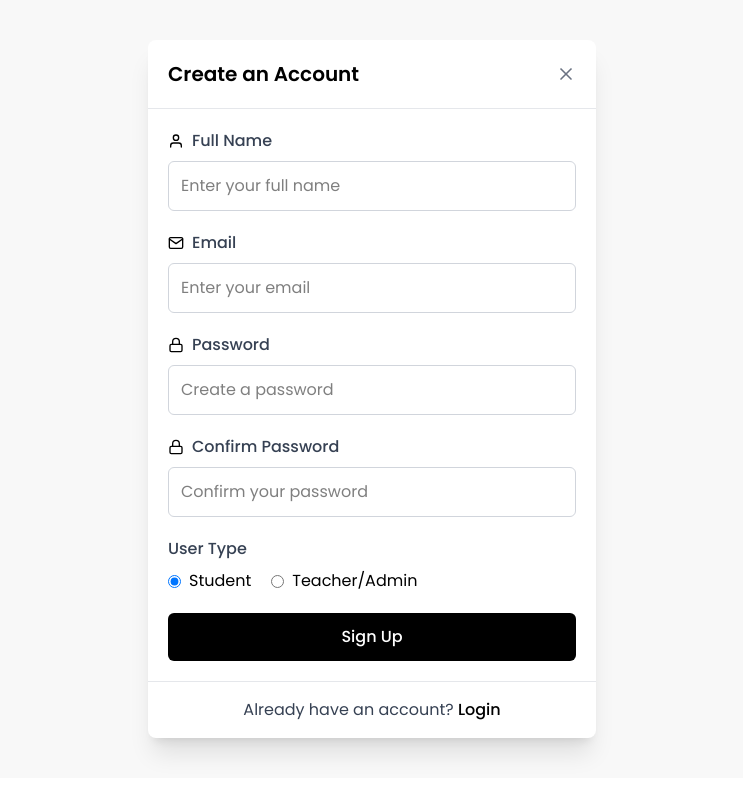
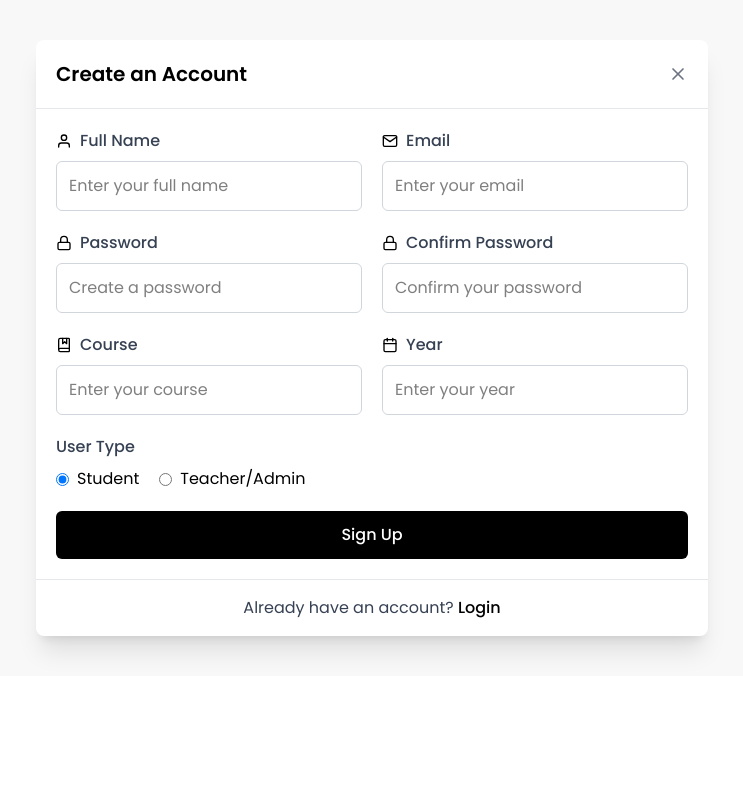
Before and after one commit to abhishekkhatale/final-year-project, a React (Vite) app: page /signup in a window 1280 px wide. Shown: the whole page, without its empty margins (268-1011 px from the left). Built offline with nearby package versions, Linux system fonts and the light colour scheme.

Commit message:
signup updated

```diff
--- a/src/components/SignupModal.jsx
+++ b/src/components/SignupModal.jsx
@@ -1,58 +1,53 @@
-"use client"
+"use client";
 
-import { useState } from "react"
-import { FiX, FiUser, FiMail, FiLock } from "react-icons/fi"
-import { Link } from "react-router-dom"
+import { useState } from "react";
+import { FiX, FiUser, FiMail, FiLock } from "react-icons/fi";
+import { Link } from "react-router-dom";
+import { LuCalendar } from "react-icons/lu";
+import { LuBookMarked } from "react-icons/lu";
 
 const SignupModal = ({ onClose, onSignup }) => {
-  const [name, setName] = useState("")
-  const [email, setEmail] = useState("")
-  const [password, setPassword] = useState("")
-  const [confirmPassword, setConfirmPassword] = useState("")
-  const [userType, setUserType] = useState("student")
-  const [error, setError] = useState("")
+  const [name, setName] = useState("");
+  const [email, setEmail] = useState("");
+  const [password, setPassword] = useState("");
+  const [confirmPassword, setConfirmPassword] = useState("");
+  const [userType, setUserType] = useState("student");
+  const [error, setError] = useState("");
 
   const handleSubmit = (e) => {
-    e.preventDefault()
-
+    e.preventDefault();
     if (!name || !email || !password || !confirmPassword) {
-      setError("Please fill in all fields")
-      return
+      setError("Please fill in all fields");
+      return;
     }
-
     if (password !== confirmPassword) {
-      setError("Passwords do not match")
-      return
+      setError("Passwords do not match");
+      return;
     }
-
-    onSignup(userType)
-    onClose()
-  }
+    onSignup(userType);
+    onClose();
+  };
 
   return (
-    <div className=" py-10 inset-0 bg-[#f8f8f8] bg-opacity-50 flex items-center justify-center transition-opacity duration-300 ">
-      <div className="bg-white rounded-lg w-full max-w-md shadow-xl transform transition-all duration-300">
+    <div className="py-10 inset-0 bg-[#f8f8f8] bg-opacity-50 flex items-center justify-center transition-opacity duration-300">
+      <div className="bg-white rounded-lg w-full max-w-2xl shadow-xl transform transition-all duration-300">
         {/* Header */}
         <div className="flex justify-between items-center p-5 border-b border-gray-200">
           <h2 className="text-xl font-semibold">Create an Account</h2>
-          <button
-            className="text-gray-500 hover:text-black transition-colors"
-            onClick={onClose}
-          >
-            <Link to="/"><FiX size={20} /></Link>
+          <button className="text-gray-500 hover:text-black transition-colors" onClick={onClose}>
+            <Link to="/">
+              <FiX size={20} />
+            </Link>
           </button>
         </div>
 
-        {/* Form */}
+        {/* Form Layout */}
         <form className="p-5" onSubmit={handleSubmit}>
-          {error && (
-            <div className="bg-red-100 text-red-600 p-3 rounded-md mb-5 text-sm">
-              {error}
-            </div>
-          )}
+          {error && <div className="bg-red-100 text-red-600 p-3 rounded-md mb-5 text-sm">{error}</div>}
 
+          <div className="grid grid-cols-2 gap-5">
             {/* Name Field */}
-          <div className="mb-5">
+            <div>
               <label className="flex items-center gap-2 mb-2 font-medium text-gray-700">
                 <FiUser className="text-black" size={16} />
                 Full Name
@@ -67,7 +62,7 @@ const SignupModal = ({ onClose, onSignup }) => {
             </div>
 
             {/* Email Field */}
-          <div className="mb-5">
+            <div>
               <label className="flex items-center gap-2 mb-2 font-medium text-gray-700">
                 <FiMail className="text-black" size={16} />
                 Email
@@ -82,7 +77,7 @@ const SignupModal = ({ onClose, onSignup }) => {
             </div>
 
             {/* Password Field */}
-          <div className="mb-5">
+            <div>
               <label className="flex items-center gap-2 mb-2 font-medium text-gray-700">
                 <FiLock className="text-black" size={16} />
                 Password
@@ -97,7 +92,7 @@ const SignupModal = ({ onClose, onSignup }) => {
             </div>
 
             {/* Confirm Password Field */}
-          <div className="mb-5">
+            <div>
               <label className="flex items-center gap-2 mb-2 font-medium text-gray-700">
                 <FiLock className="text-black" size={16} />
                 Confirm Password
@@ -111,8 +106,35 @@ const SignupModal = ({ onClose, onSignup }) => {
               />
             </div>
 
-          {/* User Type Radio Buttons */}
-          <div className="mb-5">
+            {/* Course Field */}
+            <div>
+              <label className="flex items-center gap-2 mb-2 font-medium text-gray-700">
+                <LuBookMarked  className="text-black" size={16} />
+                Course
+              </label>
+              <input
+                type="text"
+                className="w-full p-3 border border-gray-300 rounded-md focus:border-black focus:outline-none focus:ring-1 focus:ring-black"
+                placeholder="Enter your course"
+              />
+            </div>
+
+            {/* Year Field */}
+            <div>
+              <label className="flex items-center gap-2 mb-2 font-medium text-gray-700">
+              <LuCalendar  className="text-black" size={16} />
+                Year
+              </label>
+              <input
+                type="text"
+                className="w-full p-3 border border-gray-300 rounded-md focus:border-black focus:outline-none focus:ring-1 focus:ring-black"
+                placeholder="Enter your year"
+              />
+            </div>
+          </div>
+
+          {/* User Type Selection */}
+          <div className="mt-5">
             <label className="block mb-2 font-medium text-gray-700">User Type</label>
             <div className="flex gap-5">
               <label className="flex items-center gap-2 cursor-pointer">
@@ -141,10 +163,7 @@ const SignupModal = ({ onClose, onSignup }) => {
           </div>
 
           {/* Submit Button */}
-          <button
-            type="submit"
-            className="w-full p-3 bg-black text-white rounded-md font-medium hover:bg-gray-800 transition-colors"
-          >
+          <button type="submit" className="w-full p-3 mt-5 bg-black text-white rounded-md font-medium hover:bg-gray-800 transition-colors">
             Sign Up
           </button>
         </form>
@@ -153,18 +172,14 @@ const SignupModal = ({ onClose, onSignup }) => {
         <div className="p-4 border-t border-gray-200 text-center text-gray-700">
           <p>
             Already have an account?{" "}
-            <Link
-            to="/login"
-              className="text-black font-medium hover:opacity-80 transition-opacity"
-              onClick={onClose}
-            >
+            <Link to="/login" className="text-black font-medium hover:opacity-80 transition-opacity" onClick={onClose}>
               Login
             </Link>
           </p>
         </div>
       </div>
     </div>
-  )
-}
+  );
+};
 
-export default SignupModal
+export default SignupModal;
```
Lines whose indentation alone changed are shown as unchanged.
